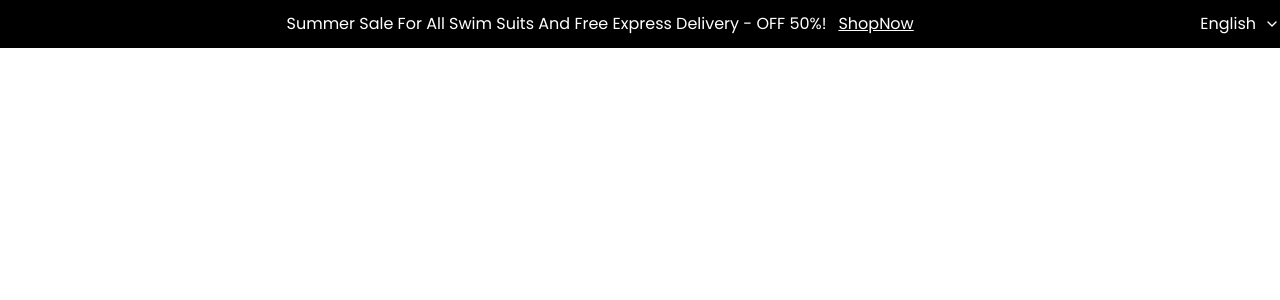
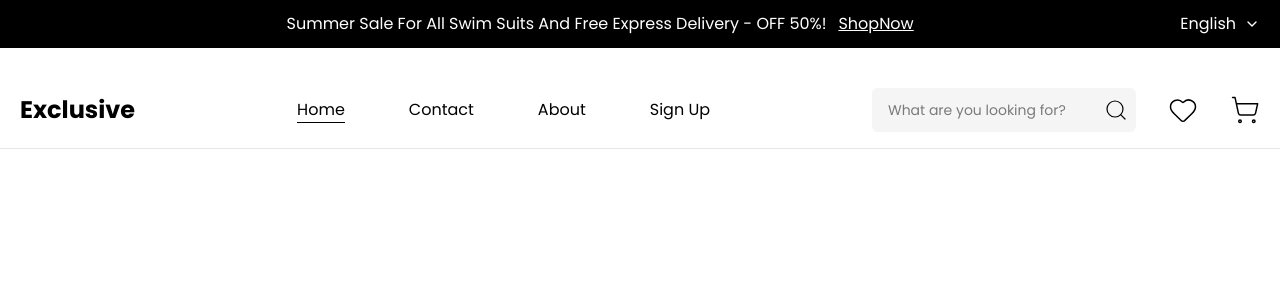
Before and after one commit to HishamAbualhaj/ecommerce_figma, a React (Vite) app: page / in a window 1280 px wide. Shown: the top 300 px of the page. Built offline with nearby package versions, Linux system fonts and the light colour scheme.

Commit message:
feat: create header component, adjust index.css

```diff
--- a/src/components/Header.tsx
+++ b/src/components/Header.tsx
@@ -1,14 +1,113 @@
+import { useState } from "react";
 import AnnouncementBar from "./AnnouncementBar";
+import { Heart, Menu, Search, ShoppingCart } from "lucide-react";
+
+const navs = [
+  { text: "Home", link: "/" },
+  { text: "Contact", link: "/contact" },
+  { text: "About", link: "/about" },
+  { text: "Sign Up", link: "/signup" },
+];
 
 const Header = () => {
+  const [active, setActive] = useState(0);
+
+  const [isNavOpen, setIsNavOpen] = useState(false);
   return (
-    <AnnouncementBar
-      title="Summer Sale For All Swim Suits And Free Express Delivery - OFF 50%!"
-      Button={<ShopNow />}
-    />
+    <>
+      <AnnouncementBar
+        title="Summer Sale For All Swim Suits And Free Express Delivery - OFF 50%!"
+        Button={<ShopNow />}
+      />
+
+      <div className="border-b border-gray-200 lg:pt-10 lg:pb-4 py-6 relative">
+        <div className="max-container">
+          <div className="flex items-center justify-between">
+            <div className="xl:text-2xl text-xl font-bold">Exclusive</div>
+            {isNavOpen && <NavMobile />}
+            <Menu
+              onClick={() => [setIsNavOpen(!isNavOpen)]}
+              className="cursor-pointer lg:hidden"
+            />
+            <div className="flex gap-16 max-lg:hidden">
+              {navs.map((item, i) => (
+                <a
+                  onClick={() => {
+                    // we can get url link then assign active to the current link, should use react router
+                    setActive(i);
+                  }}
+                  key={i}
+                  className={`block font-light hover:border-b text-md ${
+                    active === i ? "border-b" : ""
+                  }`}
+                  href={item.link}
+                >
+                  {item.text}
+                </a>
+              ))}
+            </div>
+            <div className="flex items-center gap-8  max-lg:hidden">
+              <div className="flex items-center bg-secondary rounded-md">
+                <input
+                  className="text-sm w-56"
+                  placeholder="What are you looking for?"
+                  type="text"
+                />
+                <div className="px-2">
+                  <Search strokeWidth={1.2} />
+                </div>
+              </div>
+              <Heart strokeWidth={1.2} size={30} />
+              <ShoppingCart strokeWidth={1.2} size={30} />
+            </div>
+          </div>
+        </div>
+      </div>
+    </>
   );
 };
 
+const NavMobile = () => {
+  const [active, setActive] = useState(0);
+
+  return (
+    <div className="lg:hidden absolute top-full shadow-md rounded-lg p-5 left-0 w-full">
+      <div className="flex flex-col gap-3">
+        {navs.map((item, i) => (
+          <a
+            onClick={() => {
+              // we can get url link then assign active to the current link, should use react router
+              setActive(i);
+            }}
+            key={i}
+            className={`block font-light border-secondary p-2 rounded-md text-md ${
+              active === i ? "border" : ""
+            }`}
+            href={item.link}
+          >
+            {item.text}
+          </a>
+        ))}
+      </div>
+      <div className="mt-5 flex sm:items-center justify-between max-sm:flex-col max-sm:gap-5">
+        <div className="flex justify-between items-center bg-secondary rounded-md">
+          <input
+            className="text-sm w-56"
+            placeholder="What are you looking for?"
+            type="text"
+          />
+          <div className="px-2">
+            <Search strokeWidth={1.2} />
+          </div>
+        </div>
+        <div className="flex items-center gap-5">
+          <Heart strokeWidth={1.2} size={30} />
+          <ShoppingCart strokeWidth={1.2} size={30} />
+        </div>
+      </div>
+    </div>
+  );
+};
 const ShopNow = () => {
   return <div className="underline">ShopNow</div>;
 };
--- a/src/index.css
+++ b/src/index.css
@@ -16,3 +16,17 @@
 body {
   font-family: "Poppins", sans-serif;
 }
+
+@layer base {
+  input {
+    @apply bg-secondary px-4  py-3 rounded-md;
+  }
+  input:focus {
+    @apply outline-0;
+  }
+}
+@layer components {
+  .max-container {
+    @apply max-w-[1600px] mx-auto md:px-5 px-3;
+  }
+}
```
